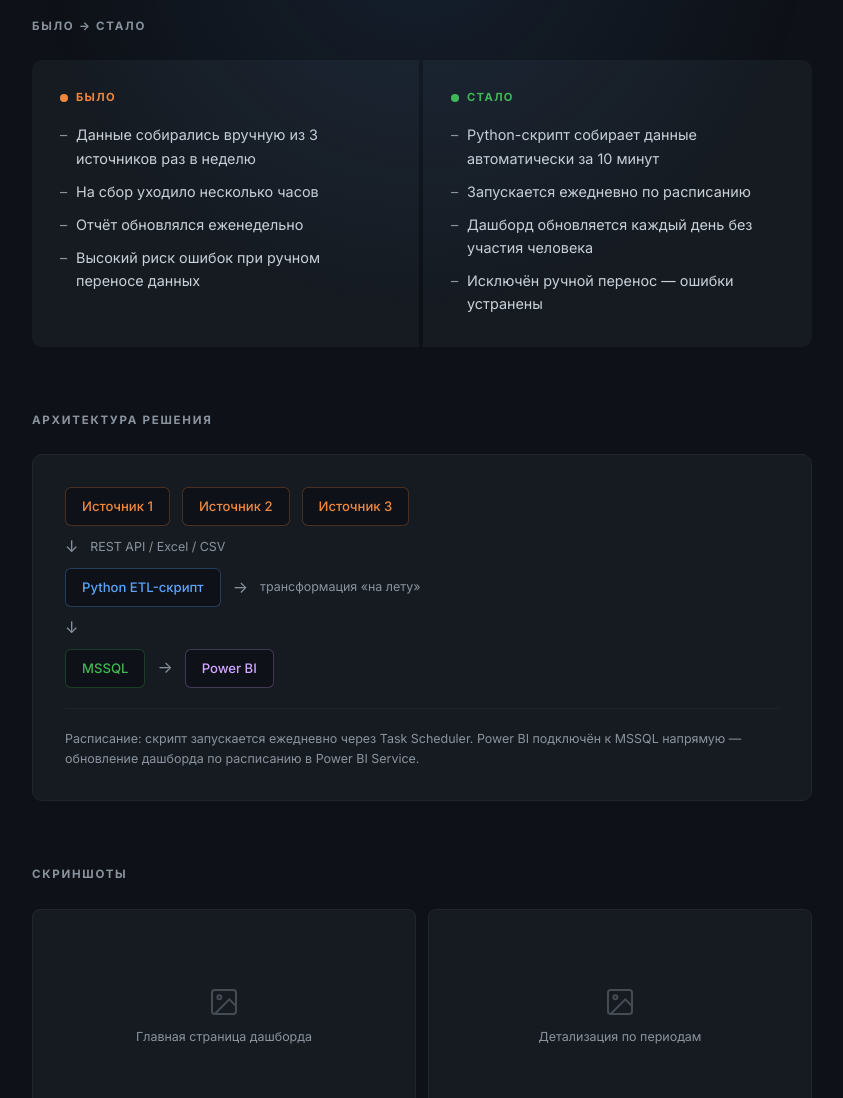
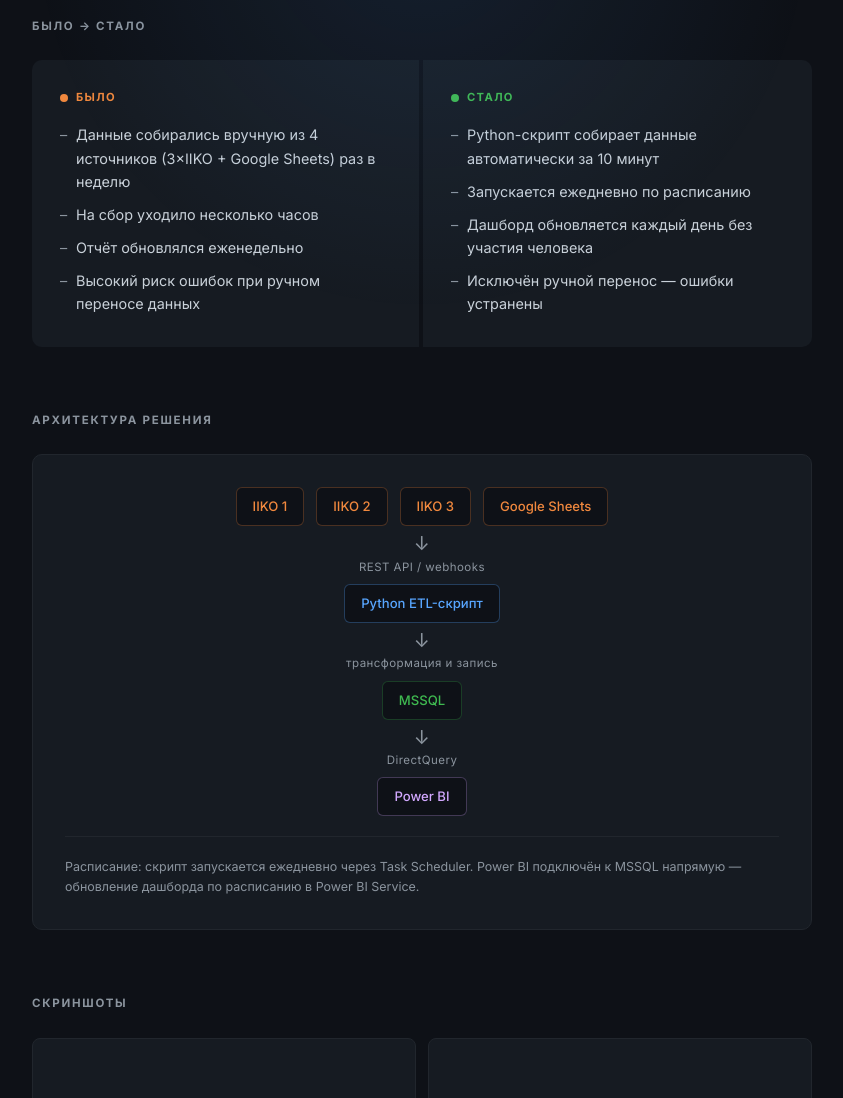
Before and after one commit to Idigeshev/Idigeshev.github.io, a plain HTML site: page cases/plan-fact/index.html in a window 1280 px wide. Shown: the part 480-1578 px from the top of the page, without its empty margins (218-1061 px from the left). Drawn offline with Linux system fonts and the light colour scheme.

Commit message:
Update plan-fact case: 4 sources (IIKO 1-3 + Google Sheets), centered arch diagram

```diff
--- a/cases.json
+++ b/cases.json
@@ -2,7 +2,7 @@
     {
         "id": "plan-fact",
         "title": "Дашборд план-факт",
-        "short": "Автоматизация сбора данных из 3 источников и ежедневный план-фактный анализ вместо ручной еженедельной сборки",
+        "short": "Автоматизация сбора данных из 4 источников (3×IIKO + Google Sheets) и ежедневный план-фактный анализ вместо ручной еженедельной сборки",
         "tags": [
             "Power BI",
             "Python",
--- a/cases/plan-fact/index.html
+++ b/cases/plan-fact/index.html
@@ -6,7 +6,7 @@
     <meta name="viewport" content="width=device-width, initial-scale=1.0">
     <title>Дашборд план-факт — Вячеслав</title>
     <meta name="description"
-        content="Автоматизация сбора данных из 3 источников и ежедневный план-фактный анализ в Power BI">
+        content="Автоматизация сбора данных из 4 источников и ежедневный план-фактный анализ в Power BI">
     <link rel="preconnect" href="https://fonts.googleapis.com">
     <link rel="preconnect" href="https://fonts.gstatic.com" crossorigin>
     <link href="https://fonts.googleapis.com/css2?family=Inter:wght@300;400;500;600;700&display=swap" rel="stylesheet">
@@ -258,8 +258,9 @@
         .arch-row {
             display: flex;
             align-items: center;
+            justify-content: center;
             gap: 12px;
-            margin-bottom: 8px;
+            margin-bottom: 0;
             flex-wrap: wrap;
         }
 
@@ -302,6 +303,29 @@
             color: var(--text-muted);
             font-size: 1rem;
             flex-shrink: 0;
+        }
+
+        .arch-step {
+            display: flex;
+            flex-direction: column;
+            align-items: center;
+            gap: 0;
+        }
+
+        .arch-connector {
+            display: flex;
+            flex-direction: column;
+            align-items: center;
+            gap: 4px;
+            padding: 8px 0;
+            color: var(--text-muted);
+            font-size: 0.72rem;
+            letter-spacing: 0.04em;
+        }
+
+        .arch-connector .arrow {
+            font-size: 1.2rem;
+            line-height: 1;
         }
 
         .arch-comment {
@@ -454,8 +478,8 @@
         <header class="case-header">
             <h1>Дашборд план-факт</h1>
             <p class="lead">
-                Заменили ручную еженедельную сборку данных из трёх источников на автоматический
-                Python-скрипт и ежедневный обновляемый дашборд в Power BI.
+                Заменили ручную еженедельную сборку данных из четырёх источников (3 инстанции IIKO + Google Sheets)
+                на автоматический Python-скрипт и ежедневно обновляемый дашборд в Power BI.
             </p>
 
             <div class="tag-list">
@@ -489,7 +513,7 @@
                 <div class="ba-col">
                     <div class="ba-label before"><span class="dot"></span>Было</div>
                     <ul class="ba-list">
-                        <li>Данные собирались вручную из 3 источников раз в неделю</li>
+                        <li>Данные собирались вручную из 4 источников (3×IIKO + Google Sheets) раз в неделю</li>
                         <li>На сбор уходило несколько часов</li>
                         <li>Отчёт обновлялся еженедельно</li>
                         <li>Высокий риск ошибок при ручном переносе данных</li>
@@ -511,28 +535,46 @@
         <div class="section">
             <div class="section-label">Архитектура решения</div>
             <div class="arch-diagram">
+                <div class="arch-step">
 
+                    <!-- Источники -->
                     <div class="arch-row">
-                    <div class="arch-block source">Источник 1</div>
-                    <div class="arch-block source">Источник 2</div>
-                    <div class="arch-block source">Источник 3</div>
+                        <div class="arch-block source">IIKO 1</div>
+                        <div class="arch-block source">IIKO 2</div>
+                        <div class="arch-block source">IIKO 3</div>
+                        <div class="arch-block source">Google Sheets</div>
                     </div>
-                <div class="arch-row">
-                    <div class="arch-arrow">↓</div>
-                    <span style="font-size:0.78rem; color:var(--text-muted)">REST API / Excel / CSV</span>
+
+                    <div class="arch-connector">
+                        <span class="arrow">↓</span>
+                        <span>REST API / webhooks</span>
                     </div>
+
+                    <!-- ETL -->
                     <div class="arch-row">
                         <div class="arch-block process">Python ETL-скрипт</div>
-                    <div class="arch-arrow">→</div>
-                    <span style="font-size:0.78rem; color:var(--text-muted)">трансформация «на лету»</span>
                     </div>
-                <div class="arch-row">
-                    <div class="arch-arrow">↓</div>
+
+                    <div class="arch-connector">
+                        <span class="arrow">↓</span>
+                        <span>трансформация и запись</span>
                     </div>
+
+                    <!-- Хранилище -->
                     <div class="arch-row">
                         <div class="arch-block storage">MSSQL</div>
-                    <div class="arch-arrow">→</div>
+                    </div>
+
+                    <div class="arch-connector">
+                        <span class="arrow">↓</span>
+                        <span>DirectQuery</span>
+                    </div>
+
+                    <!-- Визуализация -->
+                    <div class="arch-row">
                         <div class="arch-block viz">Power BI</div>
+                    </div>
+
                 </div>
 
                 <div class="arch-comment">
```
Lines whose indentation alone changed are shown as unchanged.
